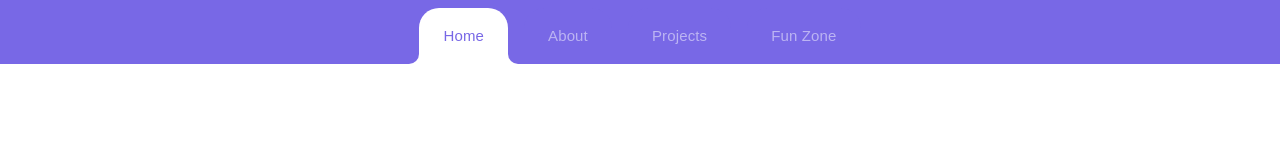
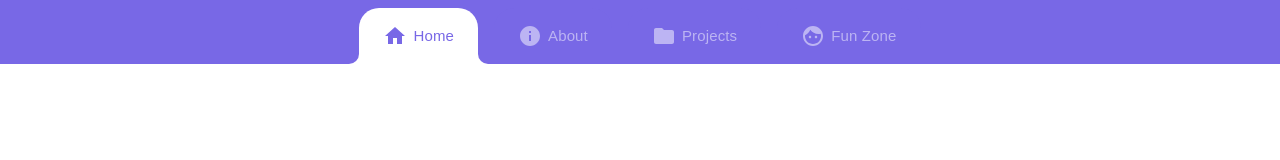
Before and after one commit to Sathiyanarayanan-M/portfolio, a React (Vite) app: page /home in a window 1280 px wide. Shown: the top 160 px of the page. Built offline with nearby package versions, Linux system fonts and the light colour scheme.

Commit message:
appbar redesigned

```diff
--- a/src/app/layouts/master/views/appbar.tsx
+++ b/src/app/layouts/master/views/appbar.tsx
@@ -61,19 +61,21 @@ export const Appbar = () => {
                   bgcolor: pathList.includes(navigation.value)
                     ? "white"
                     : "primary.main",
+                  color: pathList.includes(navigation.value)
+                    ? "primary.main"
+                    : "rgba(255, 255, 255, 0.5)",
                   position: "relative",
                   borderRadius: "20px 20px 0 0",
                   px: 3,
                   ...TabBoxStyles(pathList.includes(navigation.value)),
                 }}
               >
+                <navigation.icon />
                 <Mui.Typography
                   sx={{
                     fontSize: "15px",
                     fontWeight: 500,
-                    color: pathList.includes(navigation.value)
-                      ? "primary.main"
-                      : "rgba(255, 255, 255, 0.5)",
+                    marginLeft: "6px",
                   }}
                 >
                   {navigation.name}
```
